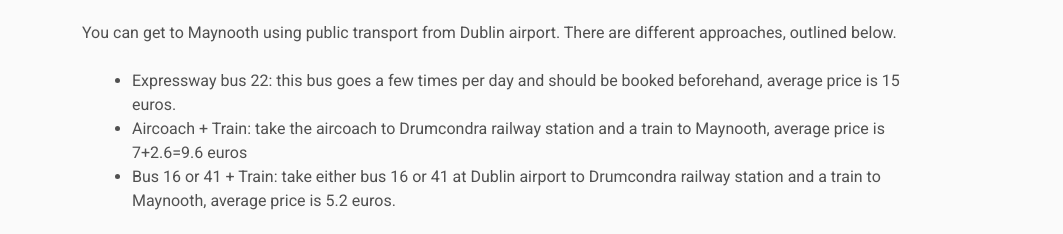
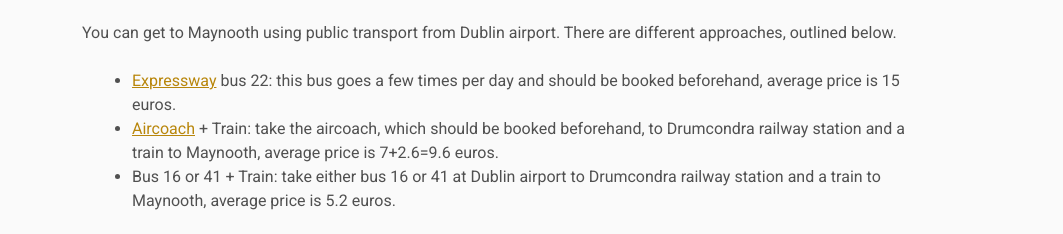
Before and after one commit to VanAntwerpen/BraidingNewGround, a plain HTML site: page directions/index.html in a window 1280 px wide. Shown: the part 543-777 px from the top of the page, without its empty margins (108-1171 px from the left). Drawn offline with Linux system fonts and the light colour scheme; files that its build step writes are made by us from their sources; grey boxes are pictures that could not be loaded.

Commit message:
hotlinks

```diff
--- a/directions/index.html
+++ b/directions/index.html
@@ -51,8 +51,8 @@
     <p>
         You can get to Maynooth using public transport from Dublin airport. There are different approaches, outlined below.
         <ul>
-            <li>Expressway bus 22: this bus goes a few times per day and should be booked beforehand, average price is 15 euros. </li>
-            <li>Aircoach + Train: take the aircoach to Drumcondra railway station and a train to Maynooth, average price is 7+2.6=9.6 euros</li>
+            <li> <a href="https://www.expressway.ie/">  Expressway</a> bus 22: this bus goes a few times per day and should be booked beforehand, average price is 15 euros. </li>
+            <li><a href="https://www.aircoach.ie/?c=1778326636">Aircoach</a> + Train: take the aircoach, which should be booked beforehand, to Drumcondra railway station and a train to Maynooth, average price is 7+2.6=9.6 euros.</li>
             <li>Bus 16 or 41 + Train: take either bus 16 or 41 at Dublin airport to Drumcondra railway station and a train to Maynooth, average price is 5.2 euros.</li>
         </ul>
     </p>
```
